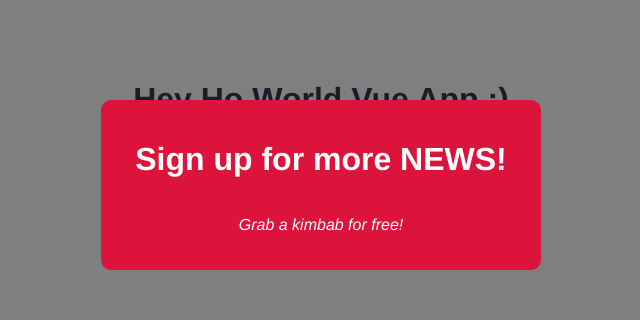
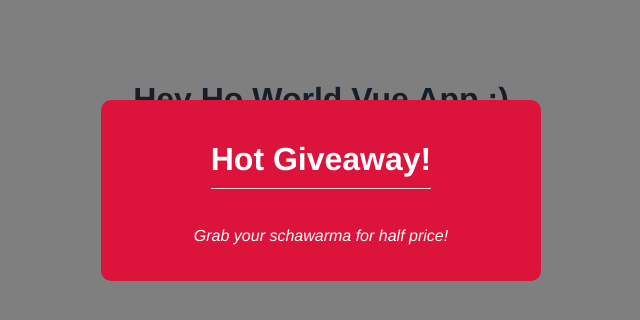
Before and after one commit to AdaN6/vue3_CLI, a Vue app: page / in a window 1280 px wide. Both pictures are taken after a click on the button "Open Modal". Shown: the top 320 px of the page, without its empty margins (319-959 px from the left). Built offline with nearby package versions, Linux system fonts and the light colour scheme.

Commit message:
slots- passing custom template into component

```diff
--- a/src/App.vue
+++ b/src/App.vue
@@ -4,7 +4,10 @@
  <!-- <input type="text" ref="name">
  <button @click="handleClick">Click me</button> -->
  <div v-if="showModal">
-  <Modal :header="header" :text="text" theme="sale" @close="toggleModal"/>
+  <Modal theme="sale" @close="toggleModal">
+    <h1>Hot Giveaway!</h1>
+    <p>Grab your schawarma for half price!</p>
+  </Modal>
 </div>
 <button @click="toggleModal"> Open Modal </button>
 </template>
--- a/src/components/Modal.vue
+++ b/src/components/Modal.vue
@@ -1,15 +1,14 @@
 <template>
     <div class="backdrop" @click.self="closeModal">
         <div class="modal" :class="{sale: theme === 'sale' }">
-            <h1>{{ header }} </h1>
-            <p>{{text}} </p>
+         <slot> </slot>
         </div>
     </div>
 </template>
 
 <script>
 export default {
-    props: ['header', 'text', 'theme'],
+    props: ['theme'],
     methods: {
         closeModal() {
             this.$emit('close')
```
